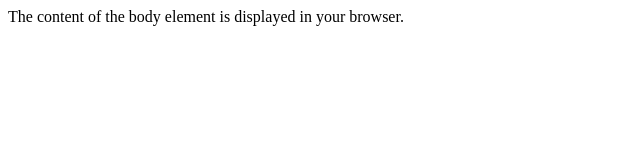
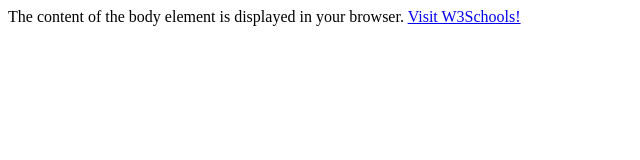
Before and after one commit to somerandos2/somerandos2.github.io, a plain HTML site: page index.html in a window 1280 px wide. Shown: the whole page, without its empty margins (0-640 px from the left). Drawn offline with Linux system fonts and the light colour scheme.

Commit message:
Update index.html

```diff
--- a/index.html
+++ b/index.html
@@ -3,6 +3,8 @@
 
 <body>
 The content of the body element is displayed in your browser.
+  <a href="https://www.w3schools.com/" target="_blank">Visit W3Schools!</a>
+
 </body>
 
 </html>
```
